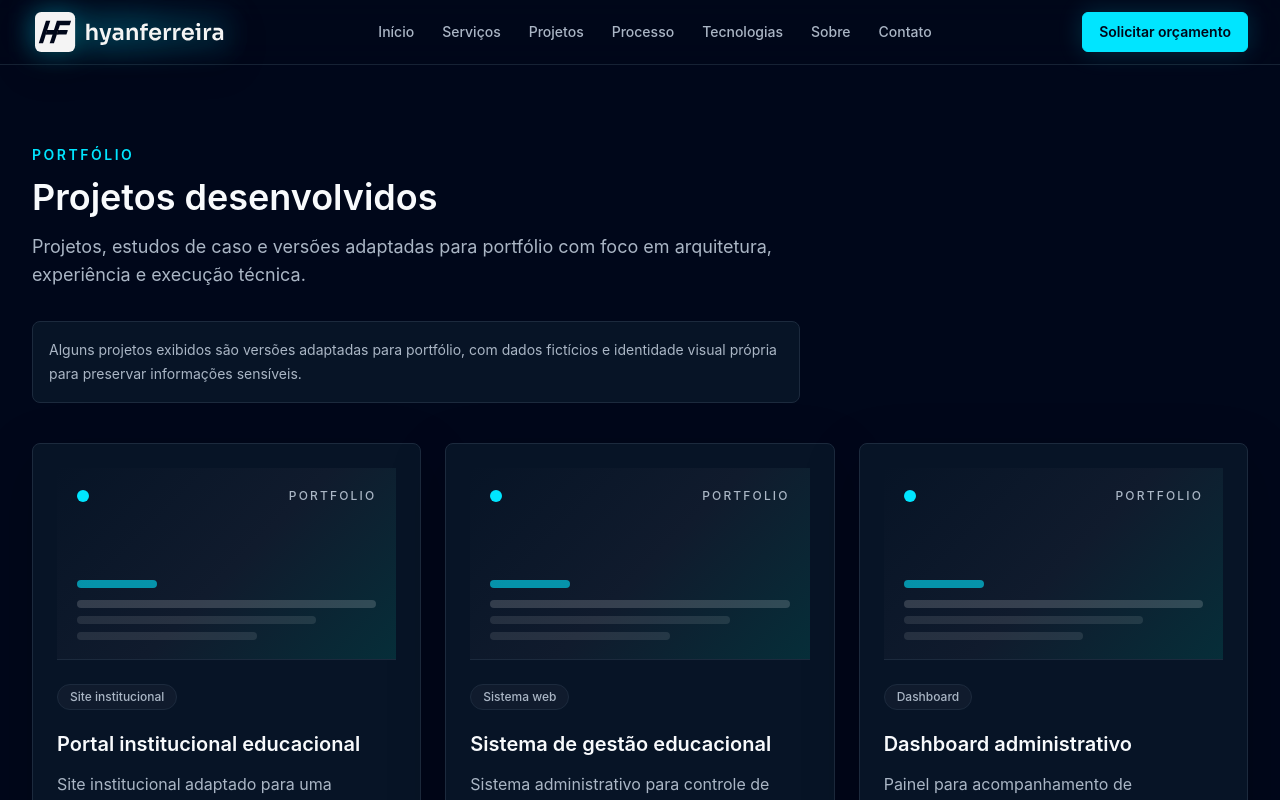
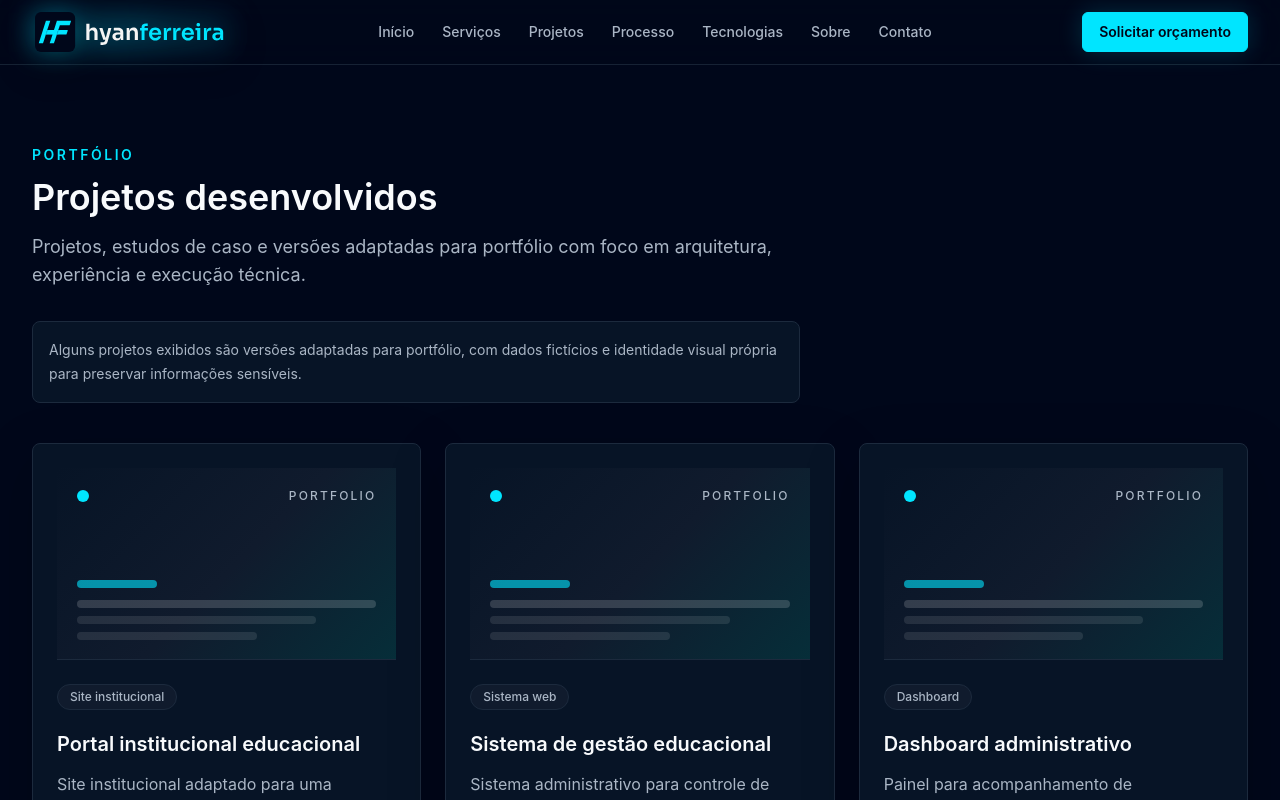
Before and after one commit to HyanFerreira/my-professional-portfolio, a Next.js app: page /projetos in a window 1280 px wide. Shown: the top 800 px of the page. Built offline with nearby package versions, Linux system fonts and the light colour scheme.

Commit message:
style(site): atualizar logo para versão correta

```diff
--- a/src/data/site.ts
+++ b/src/data/site.ts
@@ -5,7 +5,7 @@ export const siteConfig = {
   studio: "HFStack",
   domain: "hyanferreira.com.br",
   url: "https://hyanferreira.com.br",
-  logo: "/brand/logotipo_full_white.svg",
+  logo: "/brand/logotipo.svg",
   title: "Hyan Ferreira | Desenvolvedor Web",
   description:
     "Desenvolvedor web full stack especializado em sites, sistemas, dashboards, e-commerces e soluções digitais sob medida.",
```
